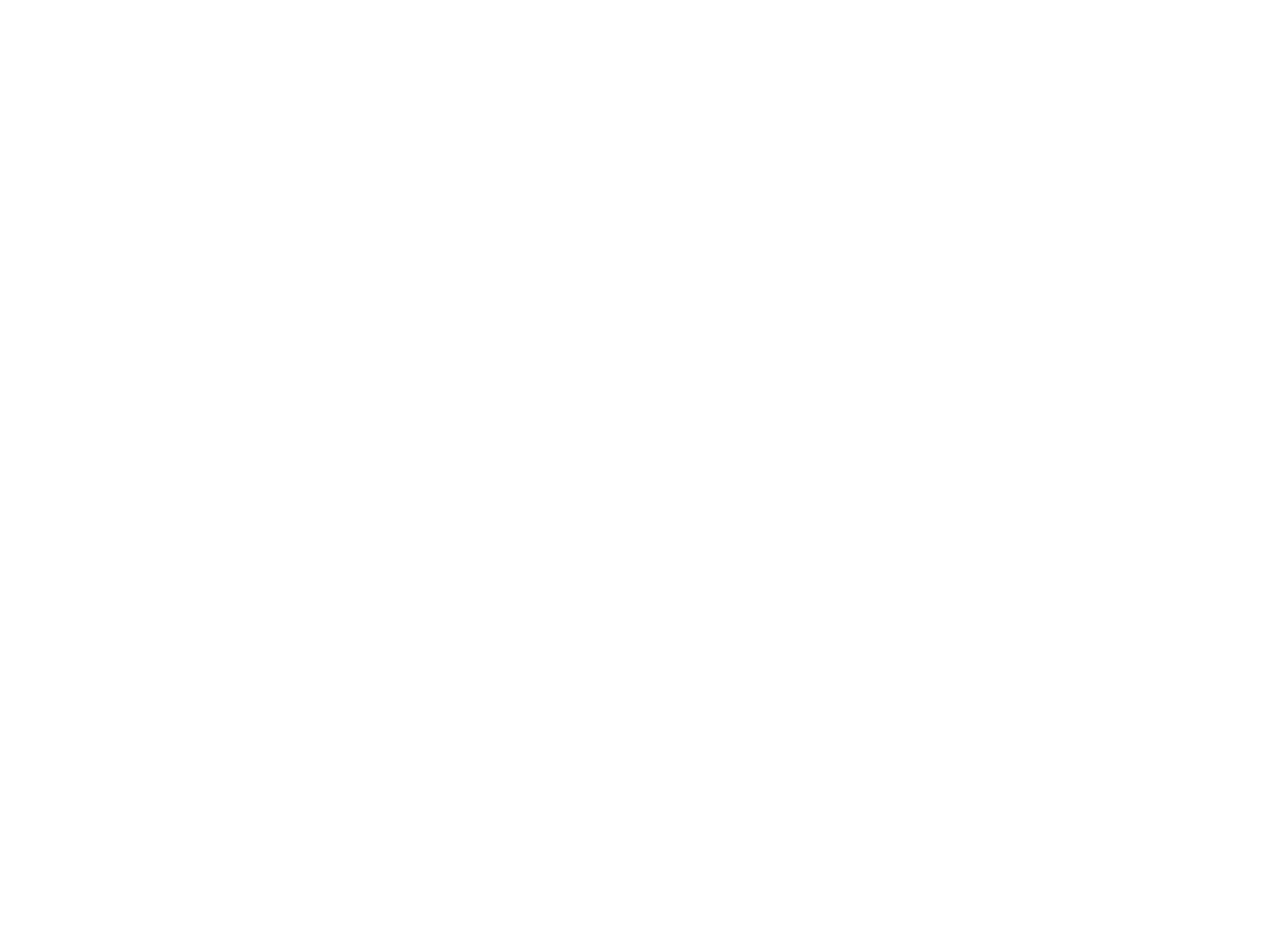
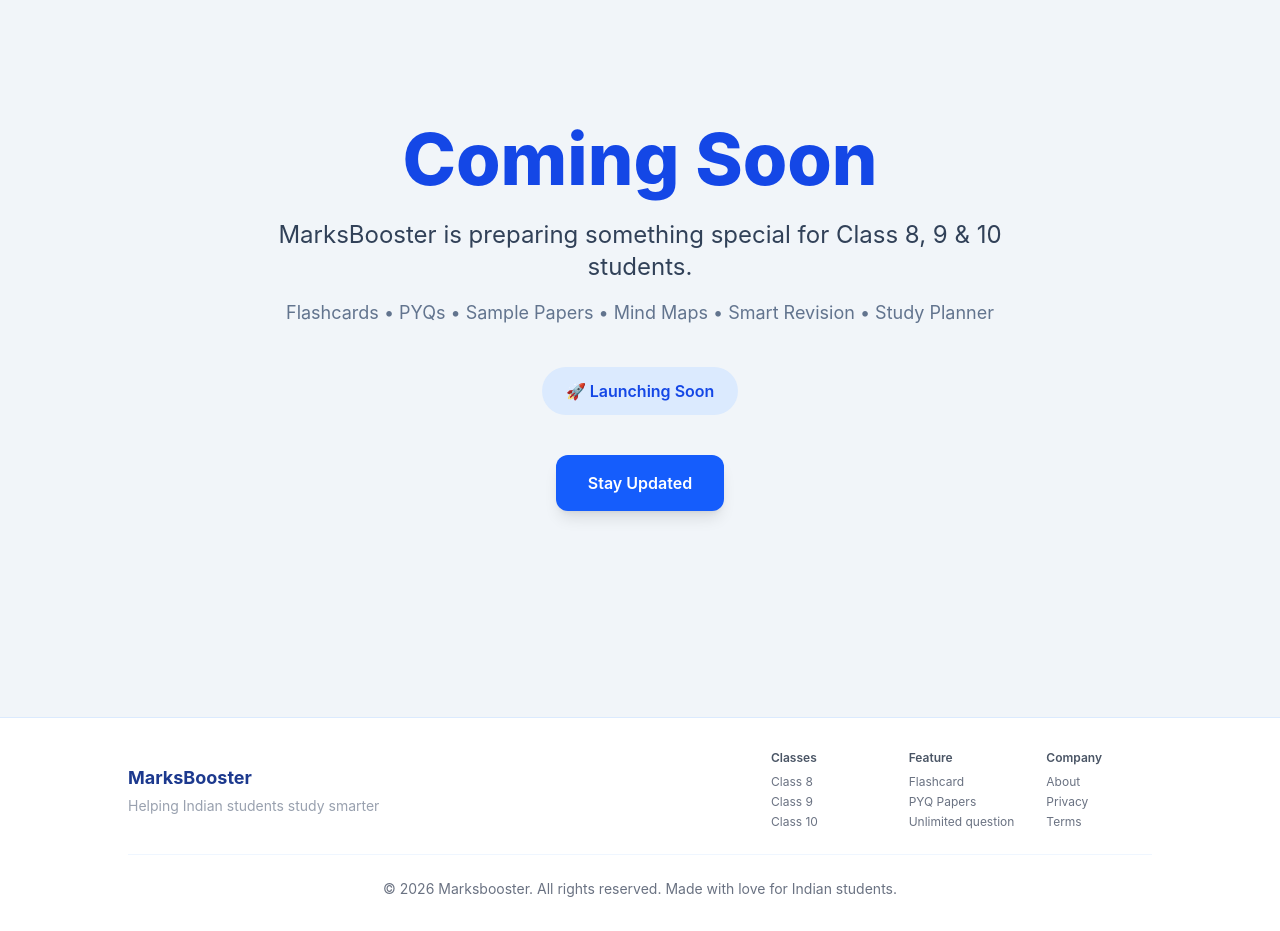
Before and after one commit to mdmahtabhabib/Marksbooster, a React (Vite) app: page / in a window 1280 px wide. Shown: the part 4080-5011 px from the top of the page. Before the commit the page ends 3917 px from the top, so only its background shows below. Built offline with nearby package versions, Linux system fonts and the light colour scheme.

Commit message:
added coming soon page

```diff
--- a/src/App.jsx
+++ b/src/App.jsx
@@ -3,6 +3,7 @@ import {  BrowserRouter, Routes, Route } from "react-router-dom";
 import Home from "./Components/Home";
 import Neetlist from "./Pages/Neetlist";
 import ScrollToTop from "./Components/ScrollToTop";
+import ComingSoon from "./Pages/ComingSoon";
 
 
 function App() {
@@ -12,6 +13,7 @@ function App() {
     <Routes>
      <Route path="/" element={<Home />} />
      <Route path="/Neetlist" element={< Neetlist />} />
+     <Route path="/ComingSoon" element={< ComingSoon />} />
     </Routes>
     </BrowserRouter>
   )
--- a/src/Components/Cources.jsx
+++ b/src/Components/Cources.jsx
@@ -1,12 +1,12 @@
 import { Link } from "react-router-dom";
 function Cources(){
     const Cources = [
-        {class: "Class 8" , tag: "Foundation" , price: 499 , Subjects: ["Mathematic" , "Science" , "Social Science" , "English" , "Hindi"], desc:"Perfect for building strong fundamentals in class 8" , label: "Buy Now"} ,
-        {class: "Class 9" , tag: "Foundation" , price: 499 , Subjects: ["Mathematic" , "Science" , "Social Science" , "English" , "Hindi"], desc:"Ideal for class 9 foundation students   ", label: "Buy Now"} ,
-        {class: "Class 10" , tag: "Board" , price: 499 , Subjects: ["Mathematic" , "Science" , "Social Science" , "English" , "Hindi"], desc:"Everything you need to ace your class 10 board exams", label: "Buy Now"} ,
-        {class: "NEET Biology",tag: "Free",price: 0,Subjects: ["Cell Biology", "Genetics", "Physiology", "Ecology", "Evolution"], desc: "All chapter flashcards for NEET Biology ", label: "Start Now"}
+        {class: "Class 8" , tag: "Foundation" , price: 499 , Subjects: ["Mathematic" , "Science" , "Social Science" , "English" , "Hindi"], desc:"Perfect for building strong fundamentals in class 8" , label: "Buy Now" , cnt:"/ComingSoon"  } ,
+        {class: "Class 9" , tag: "Foundation" , price: 499 , Subjects: ["Mathematic" , "Science" , "Social Science" , "English" , "Hindi"], desc:"Ideal for class 9 foundation students   ", label: "Buy Now" , cnt:"/ComingSoon"} ,
+        {class: "Class 10" , tag: "Board" , price: 499 , Subjects: ["Mathematic" , "Science" , "Social Science" , "English" , "Hindi"], desc:"Everything you need to ace your class 10 board exams", label: "Buy Now" , cnt:"/ComingSoon"} ,
+        {class: "NEET Biology",tag: "Free",price: 0,Subjects: ["Cell Biology", "Genetics", "Physiology", "Ecology", "Evolution"], desc: "All chapter flashcards for NEET Biology ", label: "Start Now" , cnt:"/Neetlist"}
     ];
-    const Neet = [{class: "NEET Biology",tag: "Free",price: 0,Subjects: ["Cell Biology", "Genetics", "Human Physiology", "Plant Physiology", "Ecology", "Evolution"], desc: "All chapter flashcards for NEET Biology "}];
+
 return(
     <section id="Course" className="max-w-5xl mx-auto px-5 md:px-8 py-14 md:py-20" >
         <p className="text-xl text-gray-500 text-center tracking-widest mb-2 " >PRICING</p>
@@ -39,7 +39,7 @@ return(
                 <p className="text-sm text-gray-700" >All 8 tools included</p>
                 </div>
                 </div>
-                <Link to={"/Neetlist"} >
+                <Link to={Course.cnt} >
                  <button className="w-full font-semibold text-xl py-3.5 rounded-xl transition-colors bg-blue-600 hover:bg-blue-800 text-white shadow-md shadow-blue-200 cursor-pointer " >{Course.label}</button>
                  </Link>
                 </div>
--- a/src/Components/Home.jsx
+++ b/src/Components/Home.jsx
@@ -7,6 +7,7 @@ import Testimonials from "./Testimonials";
 import Faq from "./Faq";
 import Banner from "./Banner";
 import Footer from "./Footer";
+import ComingSoon from "../Pages/ComingSoon";
 function Home(){
    return (
 <div>
@@ -19,6 +20,7 @@ function Home(){
     <Faq />
     <Banner />
     <Footer />
+    <ComingSoon />
 </div>
   )
 }
--- /dev/null
+++ b/src/Pages/ComingSoon.jsx
@@ -0,0 +1,41 @@
+import Nav from "../Components/Nav";
+import Footer from "../Components/Footer";
+function ComingSoon (){
+    return(
+         <div>
+            <Nav />
+        <div className="min-h-screen bg-slate-100 flex items-center justify-center px-6">
+
+      <div className="max-w-3xl text-center">
+
+        <h1 className="text-6xl md:text-7xl font-extrabold text-blue-700 mb-6">
+          Coming Soon
+        </h1>
+
+        <p className="text-xl md:text-2xl text-slate-700 mb-4">
+          MarksBooster is preparing something special for
+          Class 8, 9 & 10 students.
+        </p>
+
+        <p className="text-lg text-slate-500 mb-10">
+          Flashcards • PYQs • Sample Papers • Mind Maps •
+          Smart Revision • Study Planner
+        </p>
+
+        <div className="inline-flex items-center gap-2 bg-blue-100 text-blue-700 px-6 py-3 rounded-full font-semibold mb-10">
+          🚀 Launching Soon
+        </div>
+
+        <div>
+          <button className="bg-blue-600 hover:bg-blue-700 text-white font-semibold px-8 py-4 rounded-xl transition-all duration-300 shadow-lg">
+            Stay Updated
+          </button>
+        </div>
+
+      </div>
+    </div>
+    <Footer />
+    </div>
+    )
+};
+export default ComingSoon;
```
